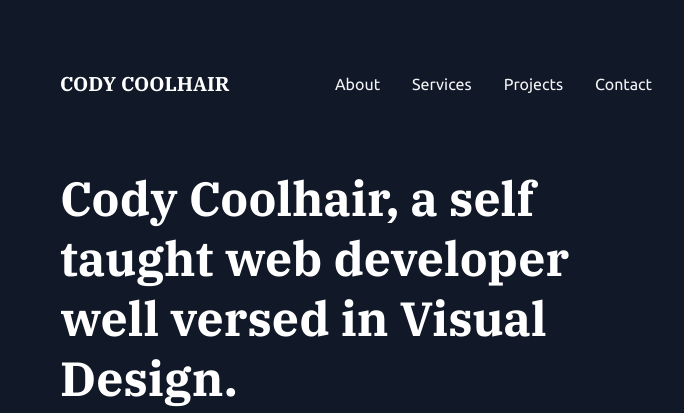
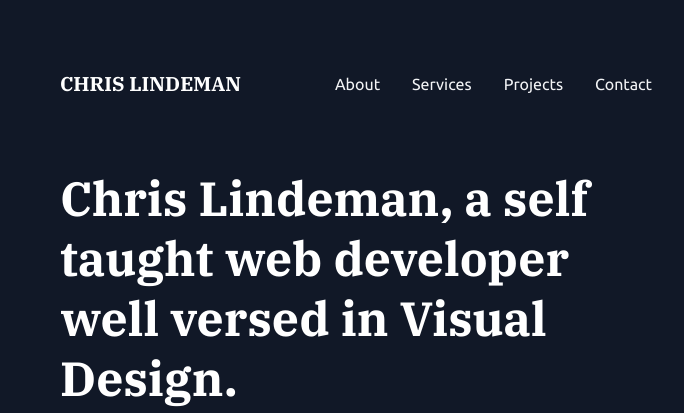
Before and after one commit to slimhindrance/personal_site, a plain HTML site: page index-2.html in a window 1280 px wide. Shown: the top 413 px of the page, 596-1280 px from the left. Drawn offline with Linux system fonts and the light colour scheme.

Commit message:
Update index-2.html

```diff
--- a/index-2.html
+++ b/index-2.html
@@ -15,7 +15,7 @@
                         <div class="px-4 py-12 w-full xl:order-last xl:w-6/12">
                             <nav class="py-2 sticky top-0 z-50">
                                 <div class="container mb-12 mx-auto relative">
-                                    <nav class="flex flex-wrap items-center"> <a href="#" class="font-bold font-serif hover:text-opacity-75 inline-flex items-center leading-none mr-4 space-x-1 text-white text-xl uppercase"><span>Cody Coolhair</span> </a>
+                                    <nav class="flex flex-wrap items-center"> <a href="#" class="font-bold font-serif hover:text-opacity-75 inline-flex items-center leading-none mr-4 space-x-1 text-white text-xl uppercase"><span>Chris Lindeman</span> </a>
                                         <button class="hover:bg-secondary-500 hover:text-white lg:hidden ml-auto px-3 py-2 rounded text-white" data-name="nav-toggler" data-pg-ia='{"l":[{"name":"NabMenuToggler","trg":"click","a":{"l":[{"t":"^nav|[data-name=nav-menu]","l":[{"t":"set","p":0,"d":0,"l":{"class.remove":"hidden"}}]},{"t":"#gt# span:nth-of-type(1)","l":[{"t":"tween","p":0,"d":0.2,"l":{"rotationZ":45,"yPercent":300}}]},{"t":"#gt# span:nth-of-type(2)","l":[{"t":"tween","p":0,"d":0.2,"l":{"autoAlpha":0}}]},{"t":"#gt# span:nth-of-type(3)","l":[{"t":"tween","p":0,"d":0.2,"l":{"rotationZ":-45,"yPercent":-300}}]}]},"pdef":"true","trev":"true"}]}' data-pg-ia-apply="$nav [data-name=nav-toggler]"> <span class="block border-b-2 border-current my-1 w-6"></span> <span class="block border-b-2 border-current my-1 w-6"></span> <span class="block border-b-2 border-current my-1 w-6"></span>
                                         </button>
                                         <div class="flex-1 hidden space-y-2 w-full lg:flex lg:items-center lg:space-x-4 lg:space-y-0 lg:w-auto" data-name="nav-menu">
@@ -25,7 +25,7 @@
                                     </nav>
                                 </div>
                             </nav>
-                            <h1 class="font-bold mb-2 text-4xl text-white md:leading-tight lg:leading-tight lg:text-5xl">Cody Coolhair, a self taught web developer well versed in Visual Design.</h1>
+                            <h1 class="font-bold mb-2 text-4xl text-white md:leading-tight lg:leading-tight lg:text-5xl">Chris Lindeman, a self taught web developer well versed in Visual Design.</h1>
                             <p class="mb-6">Lorem ipsum dolor sit amet, consectetur adipiscing elit. Phasellus pulvinar faucibus neque, nec rhoncus nunc ultrices sit amet. Curabitur ac sagittis neque, vel egestas est.</p><a href="#" class="border hover:bg-white hover:text-gray-900 inline-block px-6 py-2 rounded text-white">Let's Talk</a>
                         </div>
                         <div class="px-4 w-full xl:px-12 xl:w-6/12">
```
